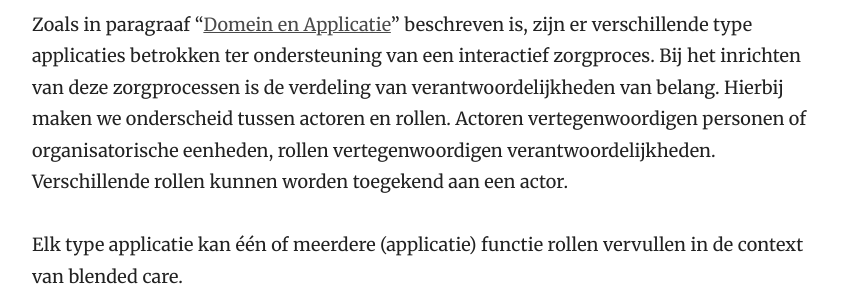
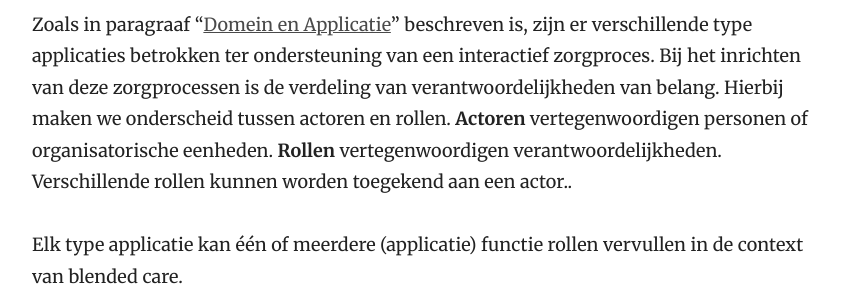
Before and after one commit to Koppeltaal/Koppeltaal-Documentation, a Jekyll site: the page built from informatiesystemen-architectuur.md, in a window 1280 px wide and 900 px high, scrolled down 2469 px. Shown: the part 247-547 px from the top of the window, without its empty margins (358-1221 px from the left). Built offline with Jekyll 4.4.1, drawn with Linux system fonts in a browser that asks for light colours.

Commit message:
GitBook: [master] 2 pages modified

```diff
--- a/informatiesystemen-architectuur.md
+++ b/informatiesystemen-architectuur.md
@@ -38,7 +38,7 @@ Dienstverleners zullen onderling nadere afspraken moeten maken over de gebruikte
 
 ### Actoren en rollen
 
-Zoals in paragraaf "[Domein en Applicatie](https://stibbe.gitbook.io/koppeltaal-1-3-x-architectuur/informatiesystemen-architectuur#domein-en-applicatie)" beschreven is, zijn er verschillende type applicaties betrokken ter ondersteuning van een interactief zorgproces. Bij het inrichten van deze zorgprocessen is de verdeling van verantwoordelijkheden van belang. Hierbij maken we onderscheid tussen actoren en rollen. Actoren vertegenwoordigen personen of organisatorische eenheden, rollen vertegenwoordigen verantwoordelijkheden. Verschillende rollen kunnen worden toegekend aan een actor.
+Zoals in paragraaf "[Domein en Applicatie](https://stibbe.gitbook.io/koppeltaal-1-3-x-architectuur/informatiesystemen-architectuur#domein-en-applicatie)" beschreven is, zijn er verschillende type applicaties betrokken ter ondersteuning van een interactief zorgproces. Bij het inrichten van deze zorgprocessen is de verdeling van verantwoordelijkheden van belang. Hierbij maken we onderscheid tussen actoren en rollen. **Actoren** vertegenwoordigen personen of organisatorische eenheden. **Rollen** vertegenwoordigen verantwoordelijkheden. Verschillende rollen kunnen worden toegekend aan een actor..
 
 Elk type applicatie kan één of meerdere \(applicatie\) functie rollen vervullen in de context van blended care.
 
```
Also changed, not shown: README.md.
